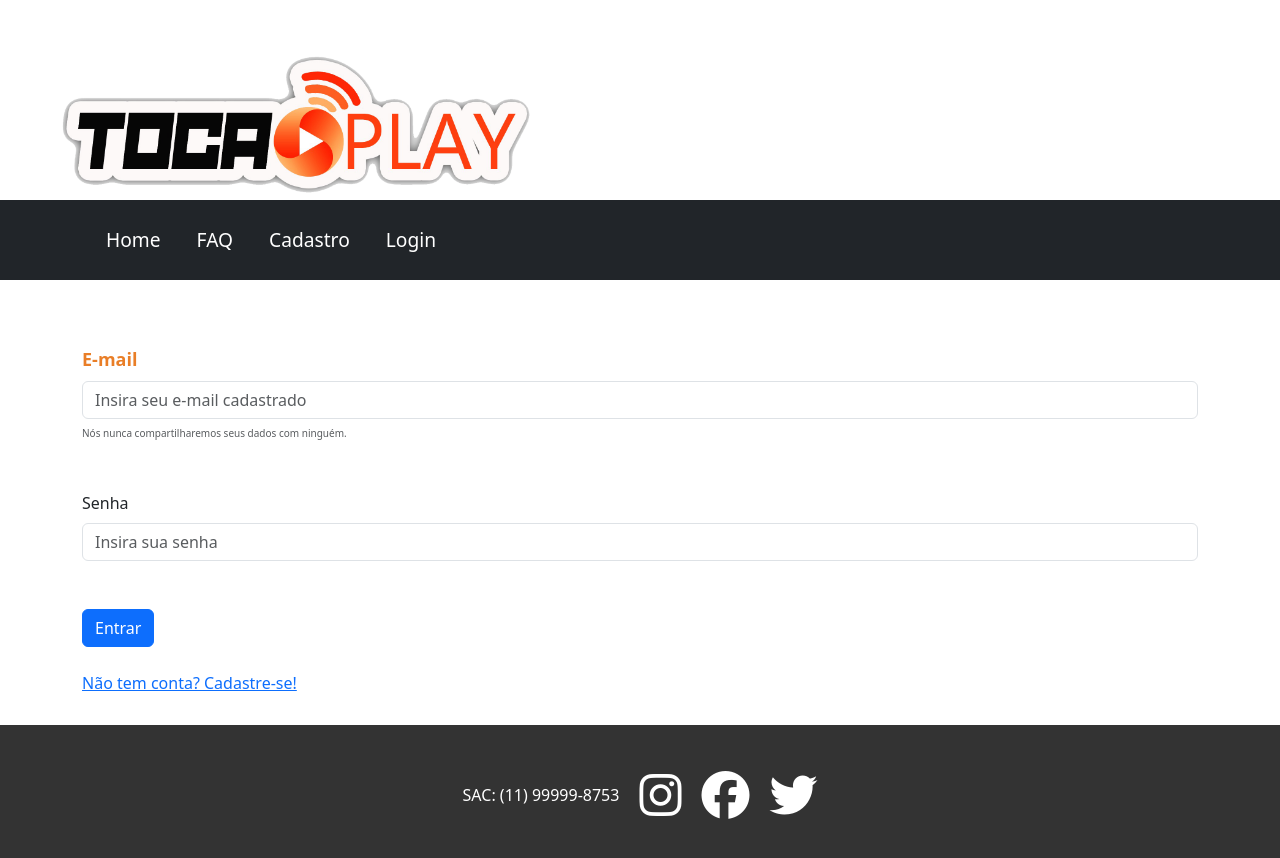
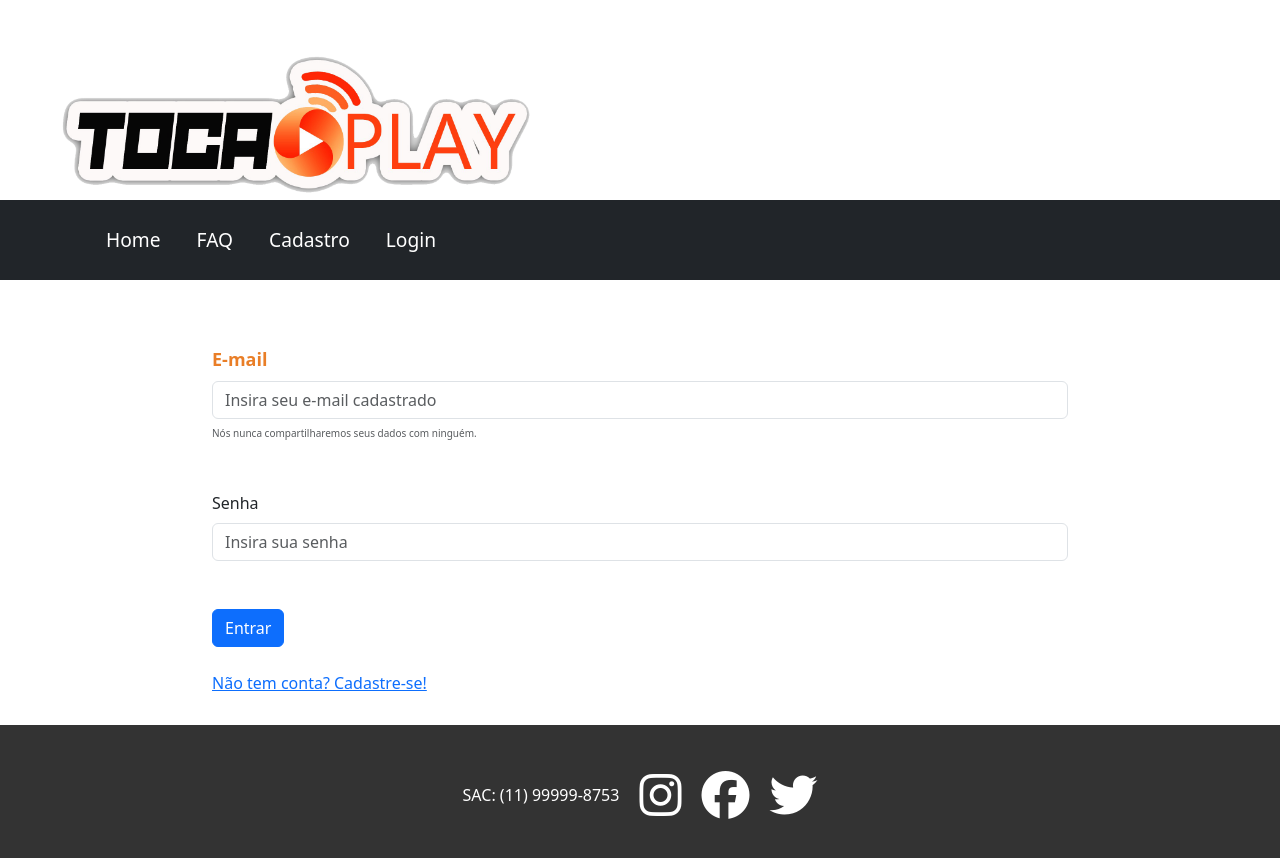
Before and after one commit to Andre2217/spotifyweb-reactapp, a React (Create React App) app: page /login in a window 1280 px wide. Shown: the top 858 px of the page. Built offline with nearby package versions, Linux system fonts and the light colour scheme.

Commit message:
Ajuste CSS checkbox no formulário Cadastro

```diff
--- a/package.json
+++ b/package.json
@@ -7,6 +7,7 @@
     "@testing-library/react": "^13.4.0",
     "@testing-library/user-event": "^13.5.0",
     "bootstrap": "^5.2.3",
+    "font-awesome": "^4.7.0",
     "framer-motion": "^10.2.5",
     "react": "^18.2.0",
     "react-bootstrap": "^2.7.2",
--- a/src/App.css
+++ b/src/App.css
@@ -284,9 +284,12 @@ button {
   padding: 20px;
 }
 
-/* .cadastro-content{
 
-} */
+
+.form-check-input {
+  box-shadow: 0px 1.5px 8px rgb(0, 0, 0);
+}
+
 
 
 /* login */
@@ -300,8 +303,6 @@ button {
 .login-header {
   margin: 0 auto;
   padding: 50px 0;
-
-
 }
 
 .login-footer {
@@ -312,7 +313,10 @@ button {
 
 .login-content{
   margin-bottom: 30px;
+  margin-right: 200px;
+  margin-left: 200px;
 }
+
 
 .email-label {
   color: #e97e27;
--- a/src/components/Cadastro/Cadastro.jsx
+++ b/src/components/Cadastro/Cadastro.jsx
@@ -2,6 +2,7 @@ import React, { useState } from 'react';
 import { useNavigate } from 'react-router-dom';
 
 function Cadastro() {
+
   const [email, setEmail] = useState('');
   const [username, setUsername] = useState('');
   const [password, setPassword] = useState('');
@@ -10,8 +11,13 @@ function Cadastro() {
 
   function handleSubmit(event) {
     event.preventDefault();
+
+    console.log(email);
+    console.log(password);
     navigate('/login');
   }
+
+
 
 
     return (
--- a/src/components/Playlist/PlaylistPage.jsx
+++ b/src/components/Playlist/PlaylistPage.jsx
@@ -3,7 +3,7 @@ import data from '../../data/data';
 
 function PlaylistPage() {
     let { id } = useParams();
-    let playlist = data.find(p => p.id == id);
+    let playlist = data.find(p => p.id === id);
     const start = (track) => {
         const audio = new Audio(track);
         audio.play();
```
Also changed, not shown: 1 other file (tests, documents, lock files or other folders).
